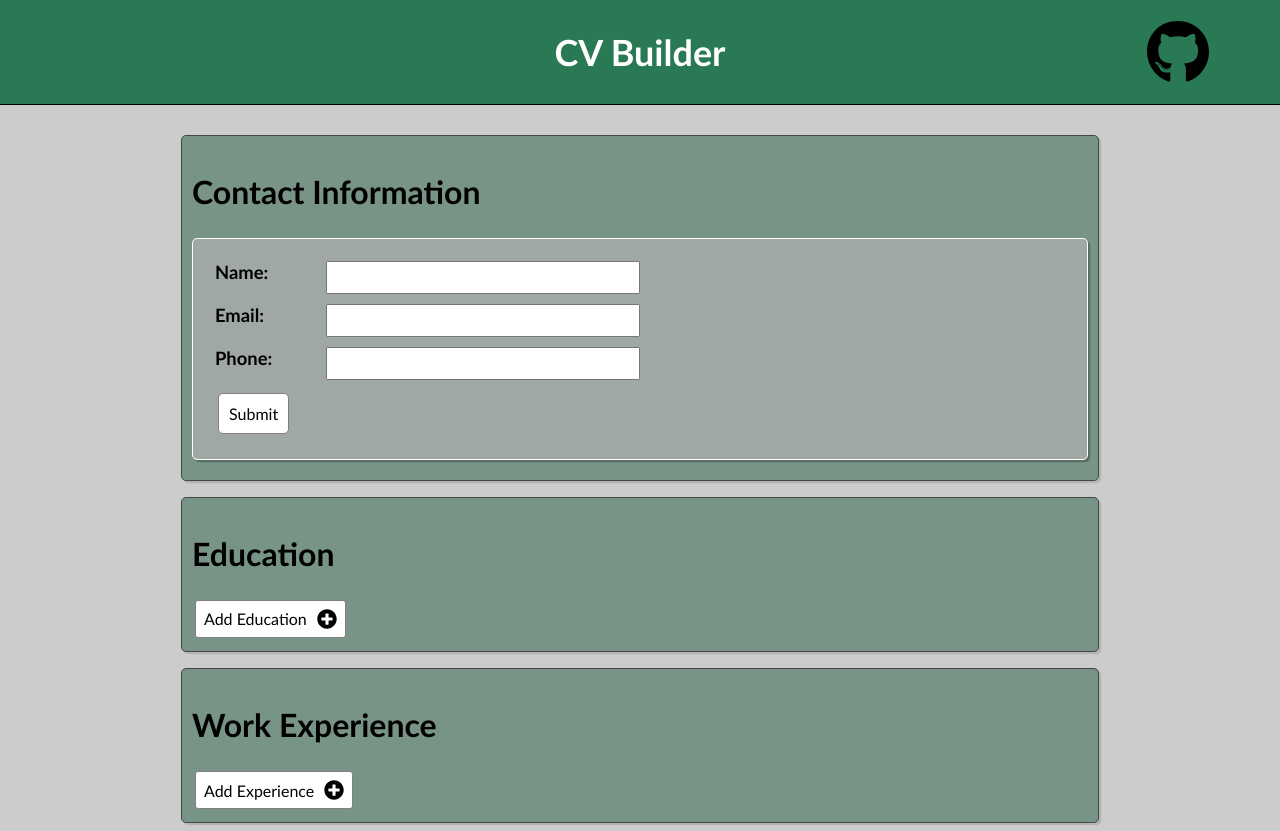
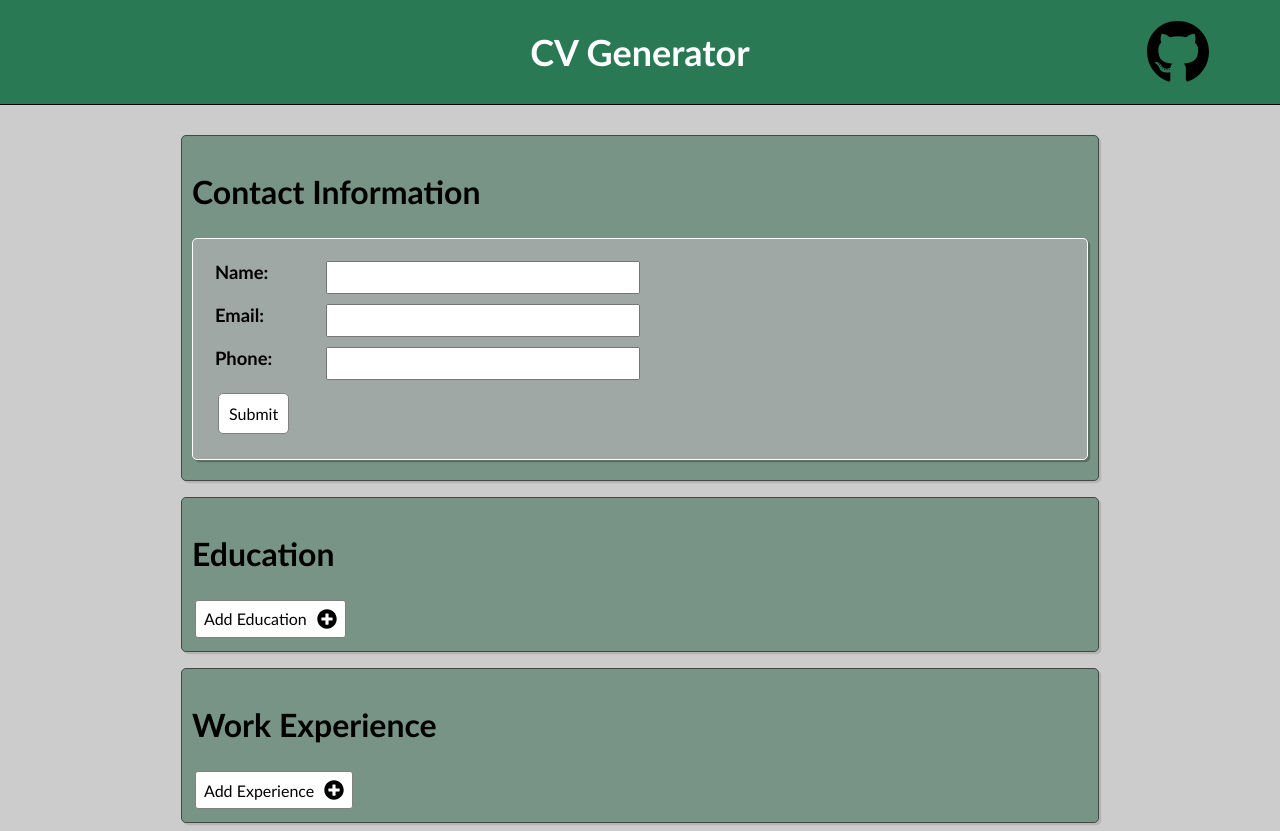
Before and after one commit to ubercj/cv-generator, a React (Create React App) app: page / in a window 1280 px wide. Built offline with nearby package versions, Linux system fonts and the light colour scheme.

Commit message:
Changed title in navbar

```diff
--- a/src/components/Navbar.js
+++ b/src/components/Navbar.js
@@ -7,7 +7,7 @@ const Navbar = () => {
 
   return (
     <nav className="Navbar">
-      <h1>CV Builder</h1>
+      <h1>CV Generator</h1>
       <a href="https://github.com/ubercj" className="github"><FontAwesomeIcon icon={faGithub} /></a>
     </nav>
   )
```
